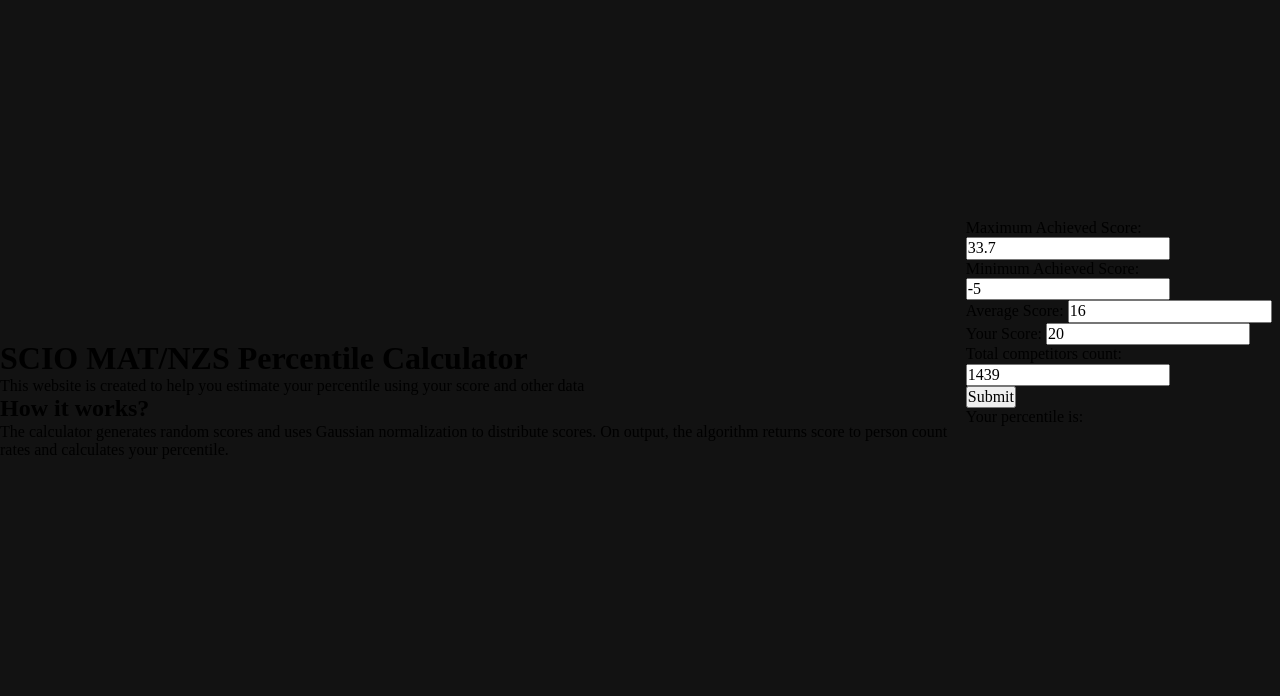
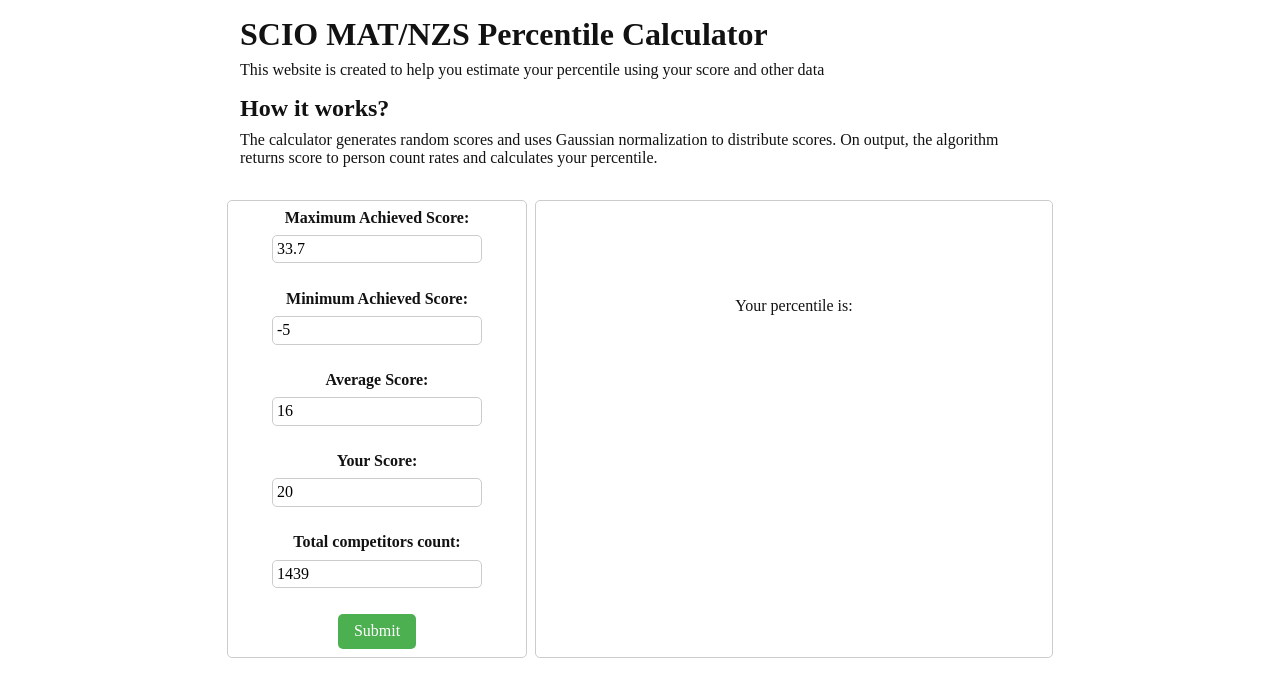
Before and after one commit to async-devil/scio-mat-percentile-calculator, a website built with webpack: page src/index.html in a window 1280 px wide. Built offline with nearby package versions, Linux system fonts and the light colour scheme.

Commit message:
feat: add styles

```diff
--- a/src/scss/normalize.scss
+++ b/src/scss/normalize.scss
@@ -17,10 +17,6 @@
 html {
 	line-height: 1.15;
 	-webkit-text-size-adjust: 100%;
-}
-html,
-body {
-	height: 100%;
 }
 main {
 	display: block;
--- a/src/scss/styles.scss
+++ b/src/scss/styles.scss
@@ -1,29 +1,137 @@
-$black-background: #121212;
-$dark-grey-background: #222222;
+body {
+	display: flex;
 
-body {
-  display: flex;
+	flex-direction: column;
+	justify-content: center;
+	align-items: center;
 
-  justify-content: center;
-  align-items: center;
+	color: #121212;
 
-  background-color: $black-background;
+	padding: 0 1rem;
 }
 
-.card {
-  width: 400px;
-  height: 200px;
+// Style for the description container
+.description {
+	max-width: 800px;
 
-  display: flex;
+	padding: 1rem;
 
-  flex-direction: column;
-  justify-content: center;
-  align-items: center;
+	h1,
+	h2 {
+		margin-bottom: 0.5rem;
 
-  background-color: $dark-grey-background;
-  color: white;
+		font-weight: bold;
+	}
 
-  h1 {
-    margin-bottom: 2rem;
-  }
+	h2 {
+		margin-top: 1rem;
+
+		font-size: 1.5rem;
+	}
+
+	p {
+		margin-bottom: 1rem;
+	}
 }
+
+.calculator {
+	display: grid;
+	grid-template-columns: 300px 1fr;
+	grid-template-rows: 1fr;
+
+	gap: 0.5rem;
+
+	padding: 1rem;
+	padding-top: 0;
+
+	@media screen and (max-width: 800px) {
+		grid-template-columns: 1fr;
+		grid-template-rows: repeat(2fr);
+	}
+
+	form {
+		display: flex;
+
+		flex-direction: column;
+		align-items: center;
+
+		padding: 0.5rem 0;
+
+		border: 1px solid #ccc;
+		border-radius: 5px;
+	}
+
+	label {
+		margin-bottom: 0.5rem;
+
+		font-weight: bold;
+	}
+
+	input {
+		padding: 0.25rem;
+		margin-bottom: 0.5rem;
+
+		border: 1px solid #ccc;
+		border-radius: 5px;
+	}
+
+	button[type="submit"] {
+		background-color: #4caf50;
+		color: white;
+
+		padding: 0.5rem 1rem;
+
+		border: none;
+		border-radius: 5px;
+
+		cursor: pointer;
+	}
+
+	button[type="submit"]:hover {
+		background-color: #3e8e41;
+	}
+
+	.result {
+		display: flex;
+
+		flex-direction: column;
+		justify-content: space-evenly;
+
+		padding: 0.5rem;
+
+		border: 1px solid #ccc;
+		border-radius: 5px;
+
+		.result_info {
+			text-align: center;
+
+			margin-bottom: 0.5rem;
+		}
+
+		#data-chart {
+			width: 500px;
+			height: 150px;
+
+			@media screen and (max-width: 800px) {
+				width: auto;
+				height: auto;
+
+				max-width: 400px;
+				max-height: 200px;
+			}
+		}
+	}
+}
+
+// .card {
+
+//   display: flex;
+
+//   flex-direction: column;
+//   justify-content: center;
+//   align-items: center;
+
+//   h1 {
+//     margin-bottom: 2rem;
+//   }
+// }
```
